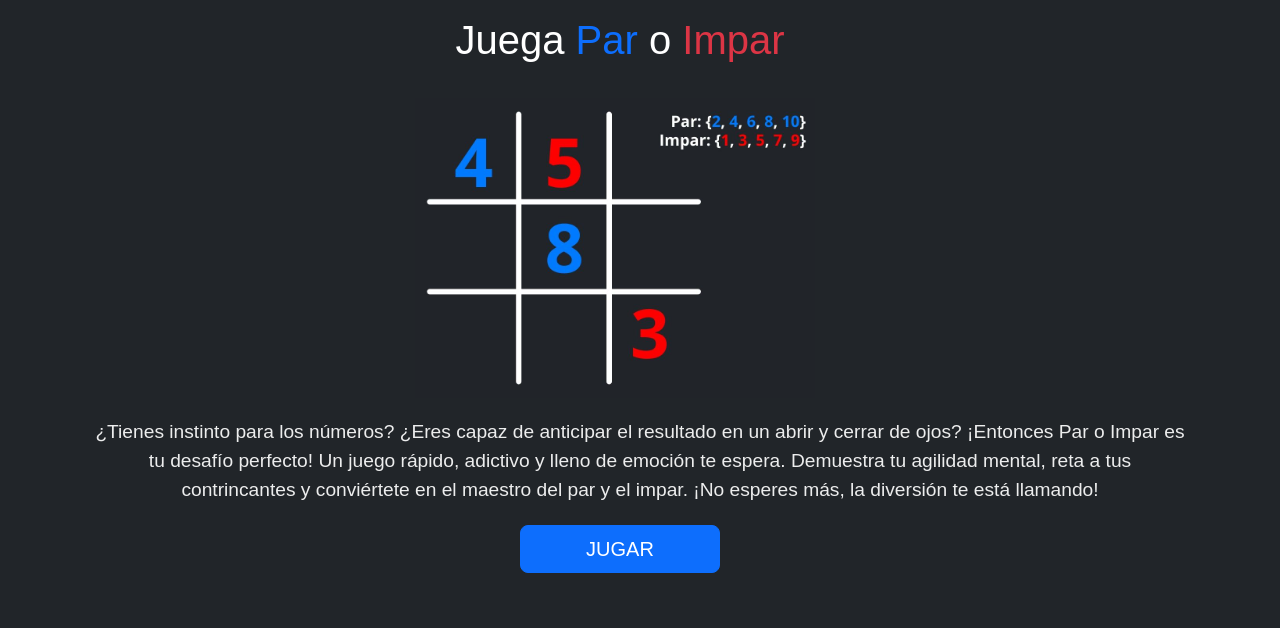
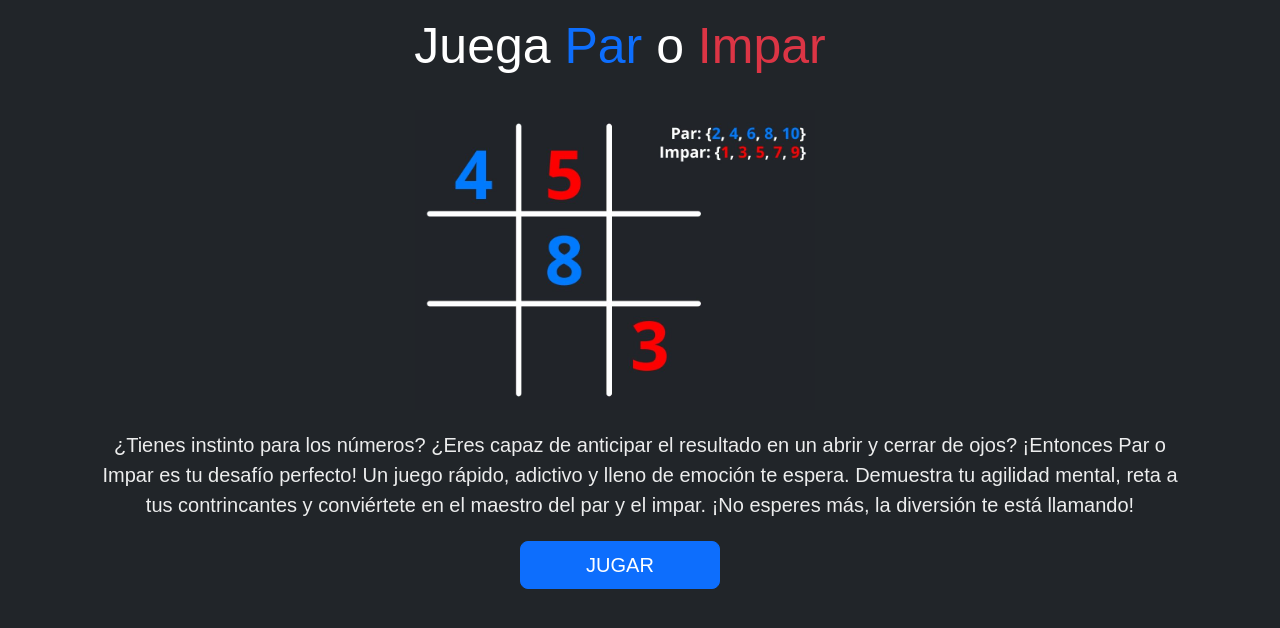
Before and after one commit to Edgarbri26/Juego-par-e-impar, a PHP site: page /inicio.html in a window 1280 px wide. Shown: the top 628 px of the page. Run offline with PHP 8.4, Linux system fonts and the light colour scheme.

Commit message:
h1 mas grande

```diff
--- a/src/css/inicio.css
+++ b/src/css/inicio.css
@@ -16,9 +16,9 @@ img {
 h1 {
     position: relative;
     right: 20px;
-    font-family: fantasy;
     color: white;
     text-align: center;
+    font-size: 50px;
 }
 
 #game-description {
@@ -37,6 +37,7 @@ p {
     text-align: center;
     position: relative;
     top: 20px;
+    font-size: 20px;
 }
 
 button {
```
